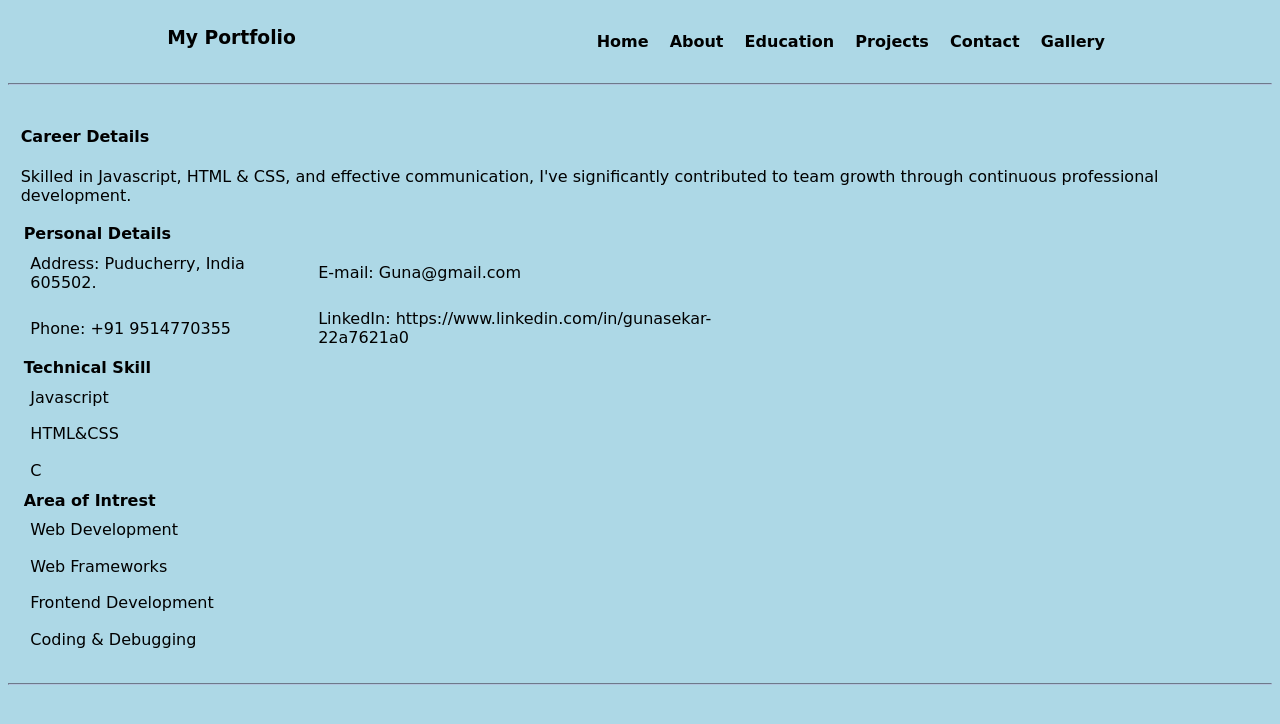
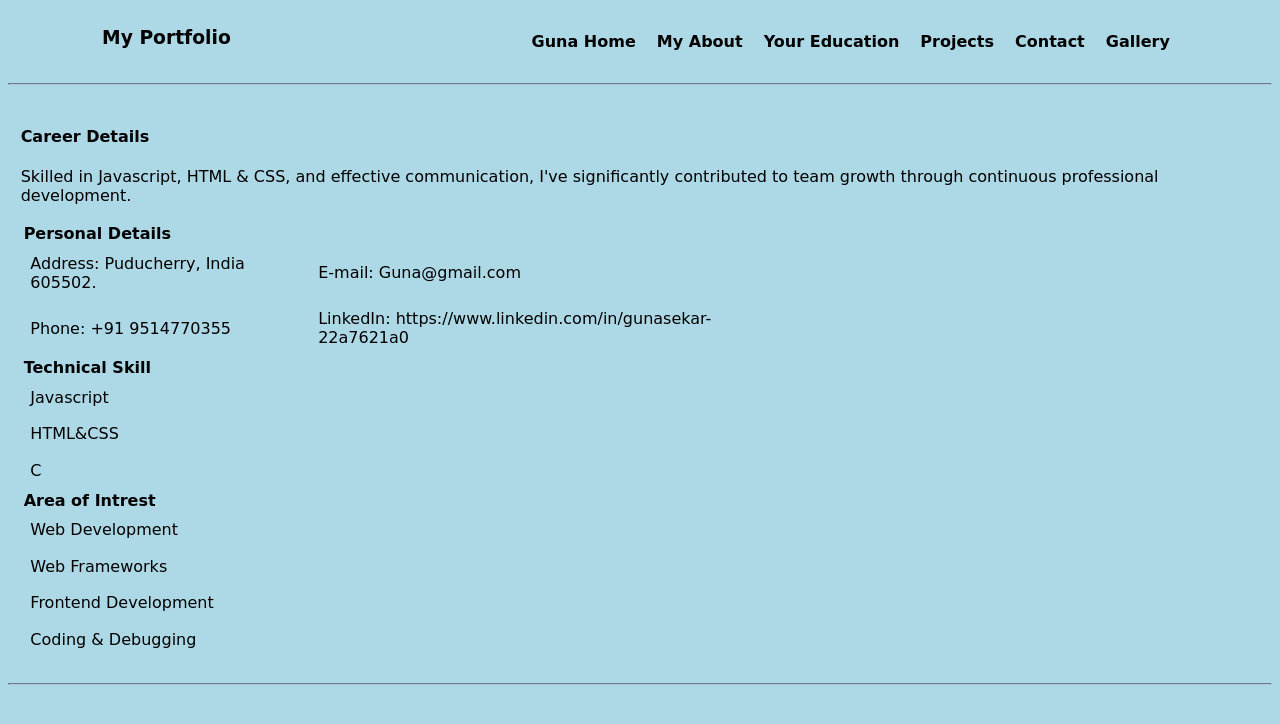
Before and after one commit to Bala1324/guna-repo, a plain HTML site: page about.html in a window 1280 px wide. Drawn offline with Linux system fonts and the light colour scheme.

Commit message:
I have changed some contents

```diff
--- a/about.html
+++ b/about.html
@@ -12,9 +12,9 @@
         <div class="header_tab">
             <h3><b>My Portfolio</b></h3>
             <ul>
-               <li><a href="index.html"><b>Home</b></a></li>
-               <li><a href="about.html"><b>About</b></a></li>
-               <li><a href="education.html"><b>Education</b></a></li>
+               <li><a href="index.html"><b>Guna Home</b></a></li>
+               <li><a href="about.html"><b> My About</b></a></li>
+               <li><a href="education.html"><b>Your Education</b></a></li>
                <li><a href="projects.html"><b>Projects</b></a></li>
                <li><a href="mailto:guna@gmail.com"><b>Contact</b></a></li>
                <li><a href="gallery.html"><b>Gallery</a></b></li>
```
